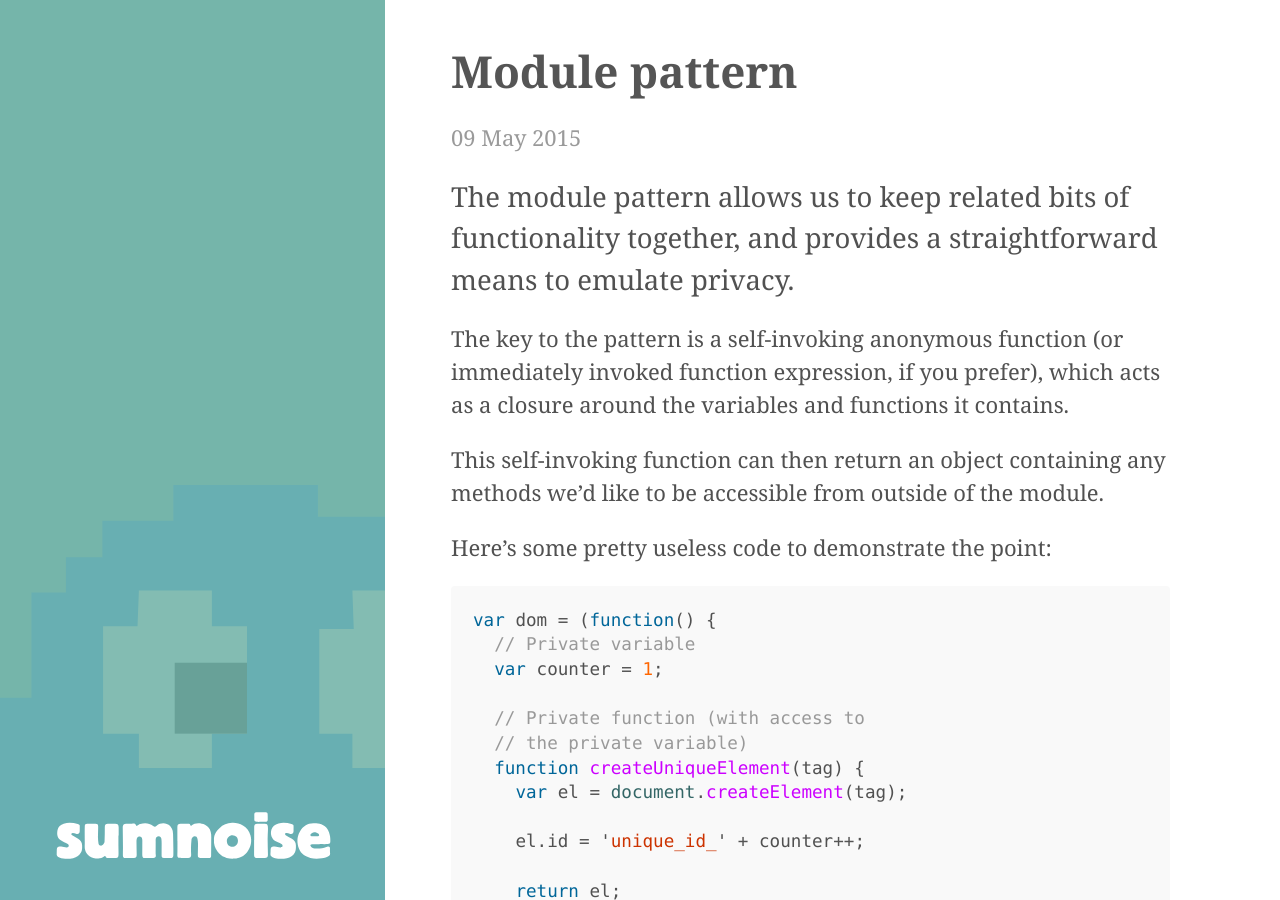
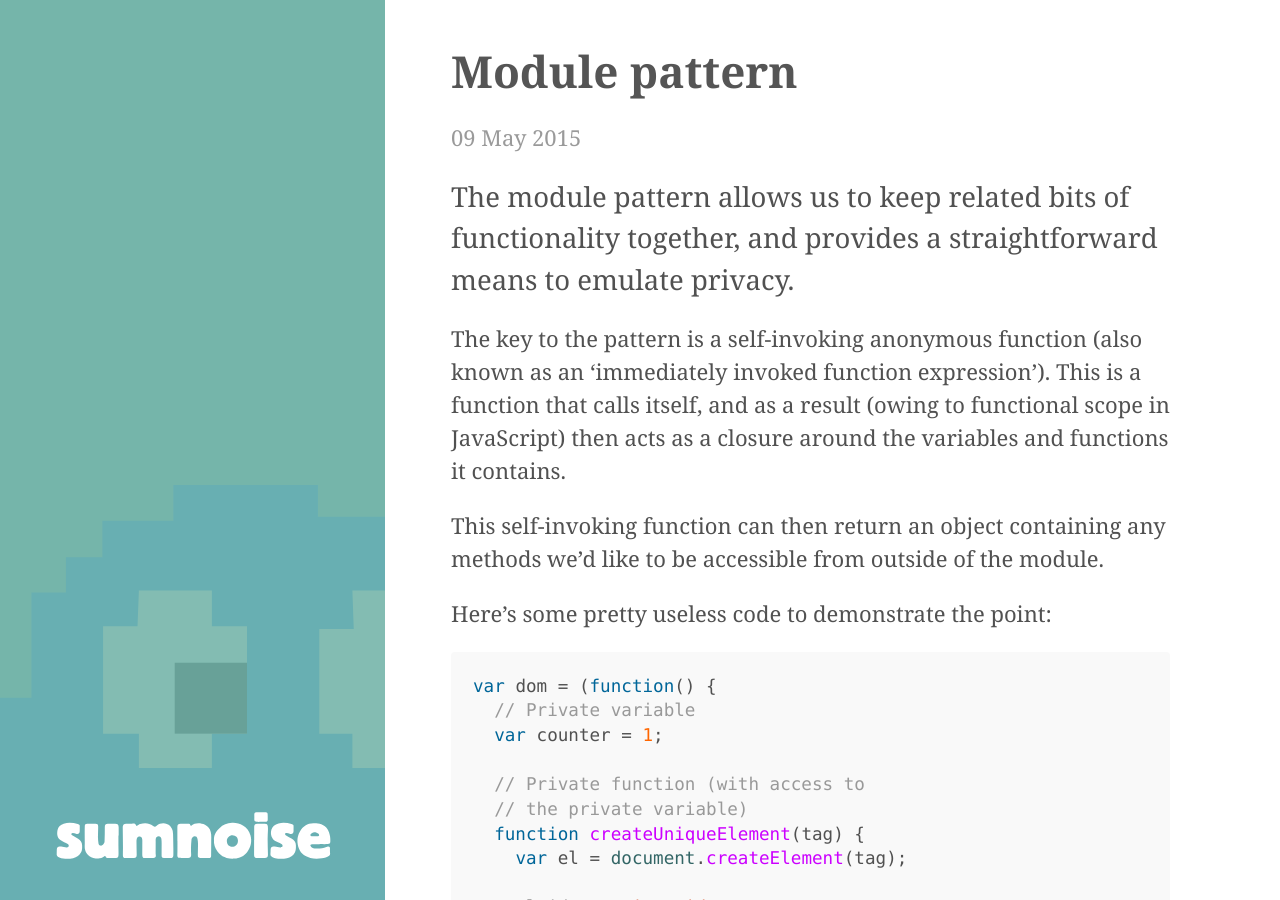
Before and after one commit to davidpmccormick/davidpmccormick.github.io, a Jekyll site: the page built from _posts/2015-05-09-module-pattern.md, in a window 1280 px wide and 900 px high. Built offline with Jekyll 4.4.1, drawn with Linux system fonts in a browser that asks for light colours; Markdown is read by kramdown in place of the engine named in the settings.

Commit message:
Edit module pattern post

```diff
--- a/_posts/2015-05-09-module-pattern.md
+++ b/_posts/2015-05-09-module-pattern.md
@@ -5,7 +5,7 @@ title: Module pattern
 
 <p class="lead">The module pattern allows us to keep related bits of functionality together, and provides a straightforward means to emulate privacy.</p>
 
-The key to the pattern is a self-invoking anonymous function (or immediately invoked function expression, if you prefer), which acts as a closure around the variables and functions it contains.
+The key to the pattern is a self-invoking anonymous function (also known as an 'immediately invoked function expression'). This is a function that calls itself, and as a result (owing to functional scope in JavaScript) then acts as a closure around the variables and functions it contains.
 
 This self-invoking function can then return an object containing any methods we'd like to be accessible from outside of the module.
 
```
